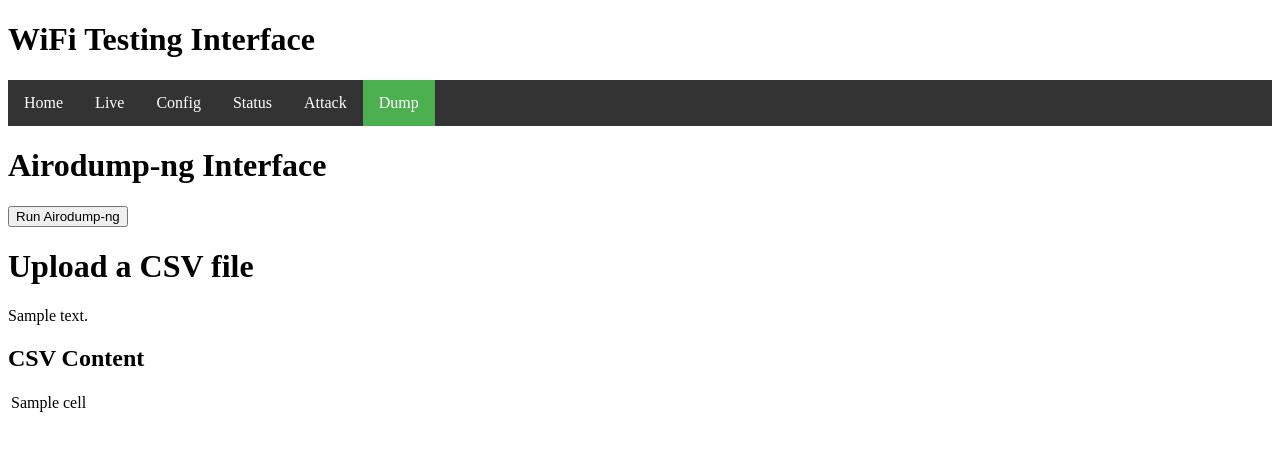
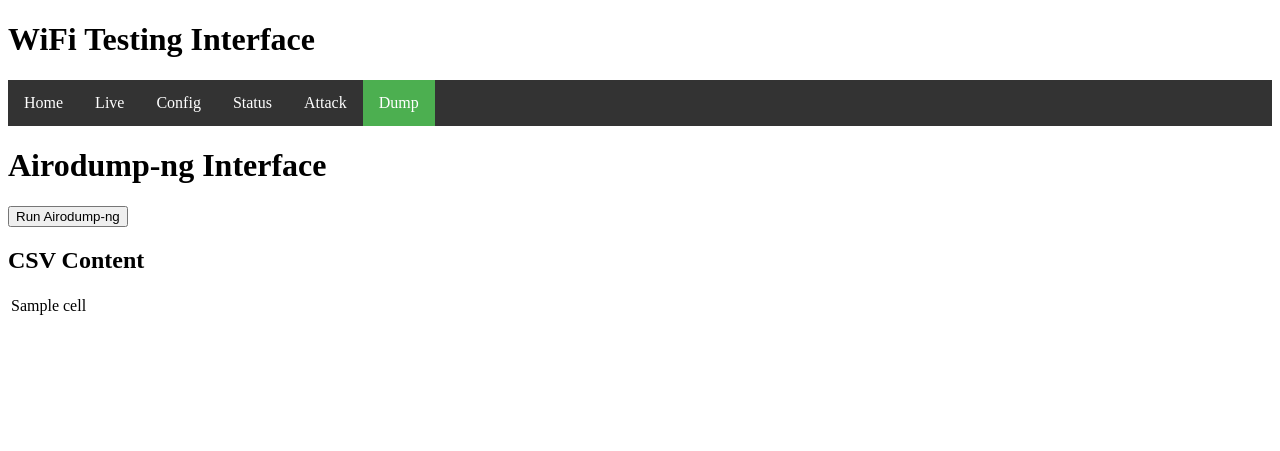
Before and after one commit to tanishqdiwan11/dump, a Flask app: template templates/dump.html in a window 1280 px wide. Shown: the top 451 px of the page. Run offline with Flask 3, Linux system fonts and the light colour scheme; the template is opened without the code that fills it: most values are stand-ins (such as "Sample title", 1, 10 or a date in 2020).

Commit message:
change templates/dump.html

```diff
--- a/templates/dump.html
+++ b/templates/dump.html
@@ -66,10 +66,6 @@
     {% if message %}
     <p>{{ message }}</p>
     {% endif %}
-    <h1>Upload a CSV file</h1>
-    {% if success_message %}
-        <p>{{ success_message }}</p>
-    {% endif %}
     {% if csv_data %}
         {% if show_csv_button %}
             <button onclick="showCSV()">Show CSV File</button>
```
